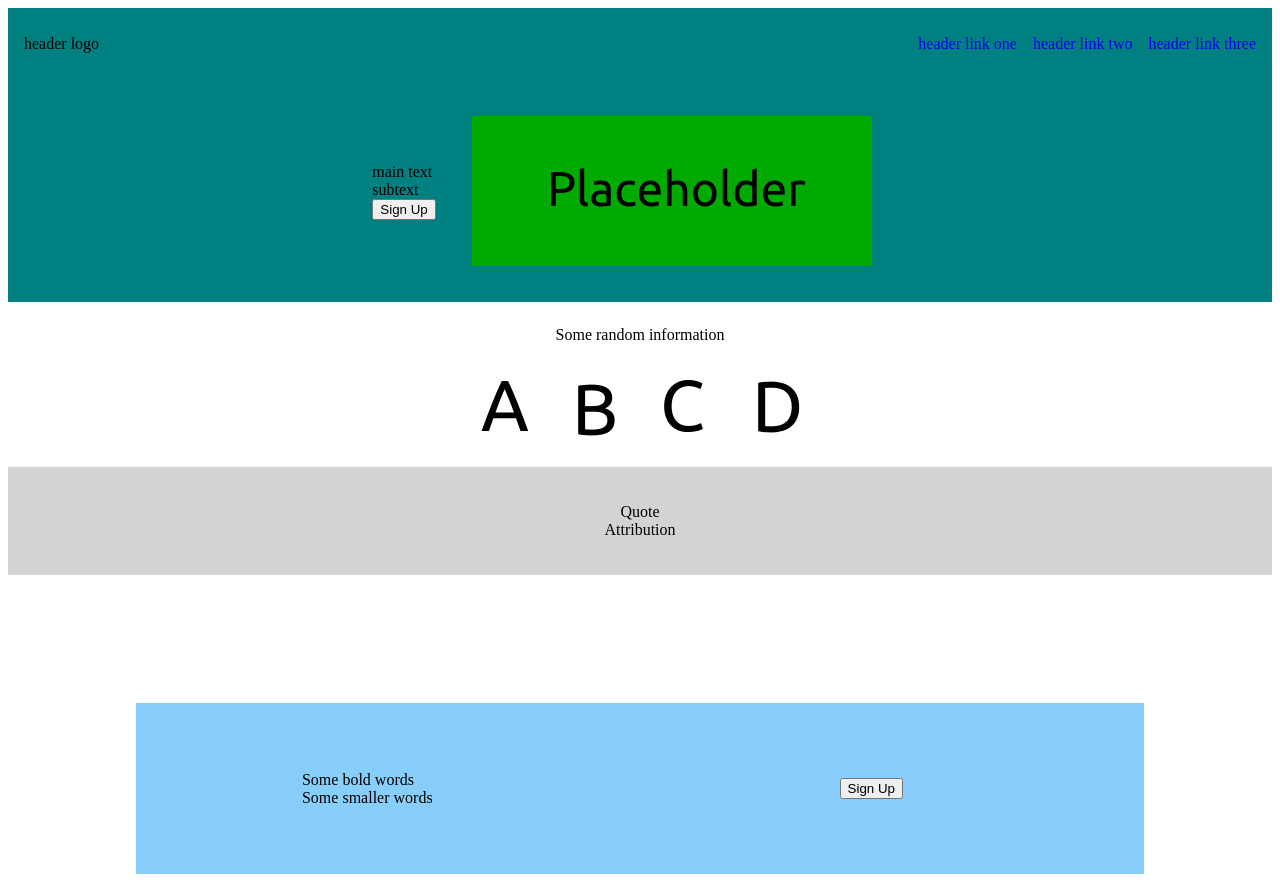
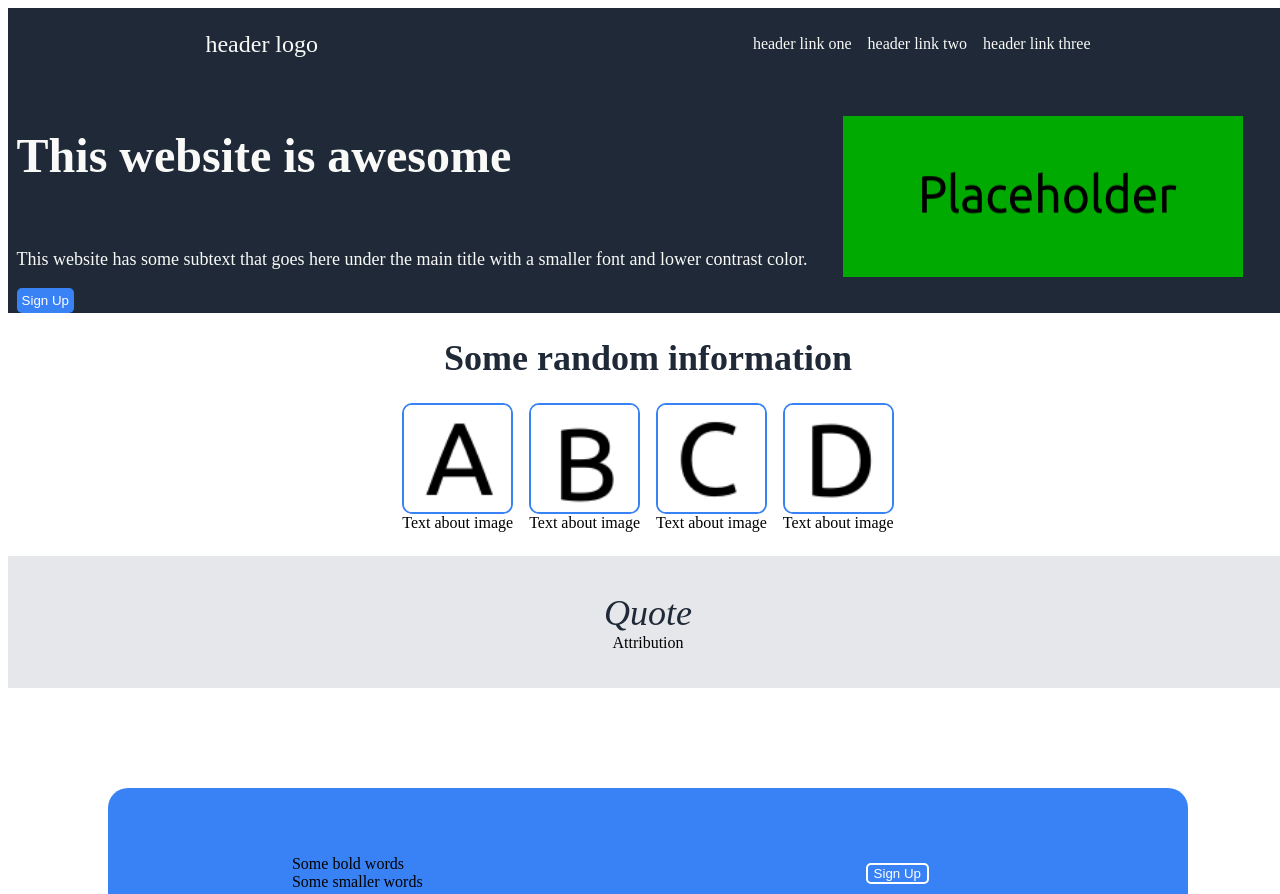
Before and after one commit to reeseca90/odin-landing-page, a plain HTML site: page index.html in a window 1280 px wide. Shown: the top 894 px of the page. Drawn offline with Linux system fonts and the light colour scheme.

Commit message:
Add basic styles and layout

```diff
--- a/index.html
+++ b/index.html
@@ -9,7 +9,7 @@
 </head>
 <body>
     <div class="header">
-        <div>header logo</div>
+        <p id="headerlogo">header logo</p>
         <ul class="righthead">
             <li><a href="https://www.google.com">header link one</a></li>
             <li><a href="https://www.google.com">header link two</a></li>
@@ -19,9 +19,9 @@
 
     <div class="description">
         <div class="left">
-            <div>main text</div>
-            <div>subtext</div>
-            <button>Sign Up</button>
+            <p id="maintext">This website is awesome</p>
+            <p id="subtext">This website has some subtext that goes here under the main title with a smaller font and lower contrast color.</p>
+            <div class="button"><button>Sign Up</button></div>
         </div>
         <img src="images/mainplaceholder.png">
     </div>
@@ -29,10 +29,22 @@
     <div class="information">
         <div class="infotop">Some random information</div>
         <div class="infoimgs">
-            <img src="images/A.png">
-            <img src="images/B.png">
-            <img src="images/C.png">
-            <img src="images/D.png">
+            <div class="imgcontainer">
+                <img src="images/A.png">
+                <div>Text about image</div>
+            </div>
+            <div class="imgcontainer">
+                <img src="images/B.png">
+                <div>Text about image</div>
+            </div>
+            <div class="imgcontainer">
+                <img src="images/C.png">
+                <div>Text about image</div>
+            </div>
+            <div class="imgcontainer">
+                <img src="images/D.png">
+                <div>Text about image</div>
+            </div>
         </div>
     </div>
 
--- a/styles/styles.css
+++ b/styles/styles.css
@@ -1,6 +1,7 @@
 body {
     display: flex;
     flex-direction: column;
+    width: 100%;
 }
 
 ul {
@@ -9,15 +10,21 @@ ul {
 
 a {
     text-decoration: none;
+    color: #F9FAF8;
+}
+
+button {
+    background-color: #3882F6;
+    color: white;
 }
 
 .header {
     height: 72px;
-    background-color: teal;
+    background-color: #1F2937;
+    color: #F9FAF8;
     display: flex;
-    justify-content: space-between;
+    justify-content: space-around;
     align-items: center;
-    padding: 0 16px 0 16px;
 }
 
 .righthead {
@@ -26,19 +33,25 @@ a {
 }
 
 .description {
-    background-color: teal;
+    background-color: #1F2937;
     display: flex;
     justify-content: center;
-}
-
-.description img {
-    padding: 36px;
 }
 
 .description .left {
     display: flex;
     flex-direction: column;
-    justify-content: center;
+    align-items: left;
+}
+
+.description button {
+    border-style: none;
+    border-radius: 5px;
+    padding: 5px;
+}
+
+.description img {
+    padding: 36px;
 }
 
 .information {
@@ -48,28 +61,42 @@ a {
     margin: 24px;
     gap: 24px;
 }
-/*
+
 .information .infotop {
-    commented out for later use
+    font-size: 36px;
+    font-weight: bolder;
+    color: #1F2937;
 }
-*/
+
 .information .infoimgs {
     display: flex;
     gap: 16px;
+}
+
+.imgcontainer {
+    display: flex;
+    flex-direction: column;
+}
+
+.information img {
+    border: 2px solid #3882F6;
+    border-radius: 10px;
 }
 
 .quote {
     display: flex;
     flex-direction: column;
     align-items: center;
-    background-color: lightgray;
+    background-color: #E5E7EB;
     padding: 36px;
 }
+
+.quote .quotetop {
+    font-size: 36px;
+    font-style: italic;
+    color: #1F2937;
+}
 /*
-.quote .quotetop {
-    commented out for later use
-}
-
 .quote .quoteattr {
     commented out for later use
 }
@@ -77,9 +104,10 @@ a {
 .signup {
     display: flex;
     justify-content: space-around;
-    background-color: lightskyblue;
-    margin: 128px;
+    background-color: #3882F6;
+    margin: 100px;
     align-items: center;
+    border-radius: 20px;
 }
 
 .signup .signupleft {
@@ -91,10 +119,32 @@ a {
     margin: 75px;
 }
 
+.signup button {
+    border: 2px solid white;
+    border-radius: 5px;
+}
+
 .footer {
     display: flex;
     justify-content: center;
     align-items: center;
     height: 72px;
-    background-color: teal;
+    color: #F9FAF8;
+    background-color: #1F2937;
 }
+
+#headerlogo {
+    font-size: 24px;
+    color: #F9FAF8;
+}
+
+#maintext {
+    color: #F9FAF8;
+    font-weight: bolder;
+    font-size: 48px;
+}
+
+#subtext {
+    color: #F9FAF8;
+    font-size: 18px;
+}
```
